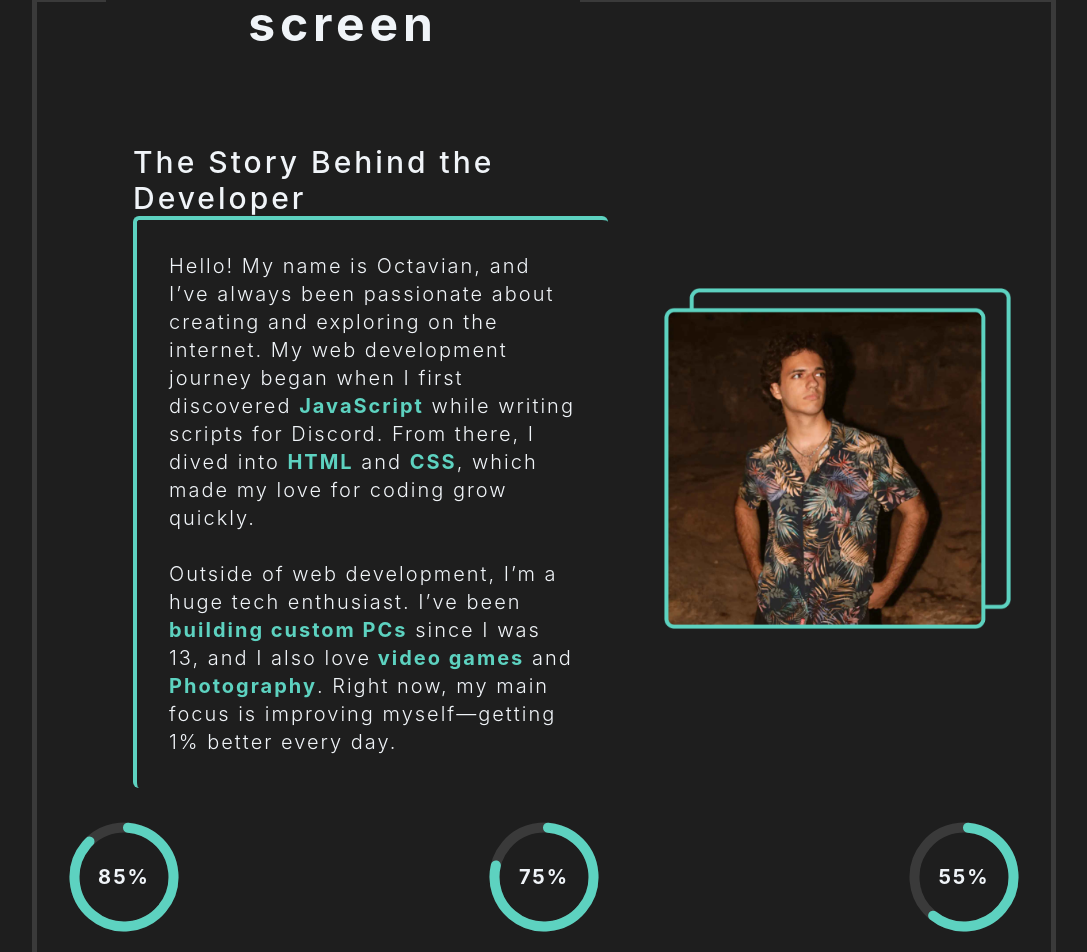
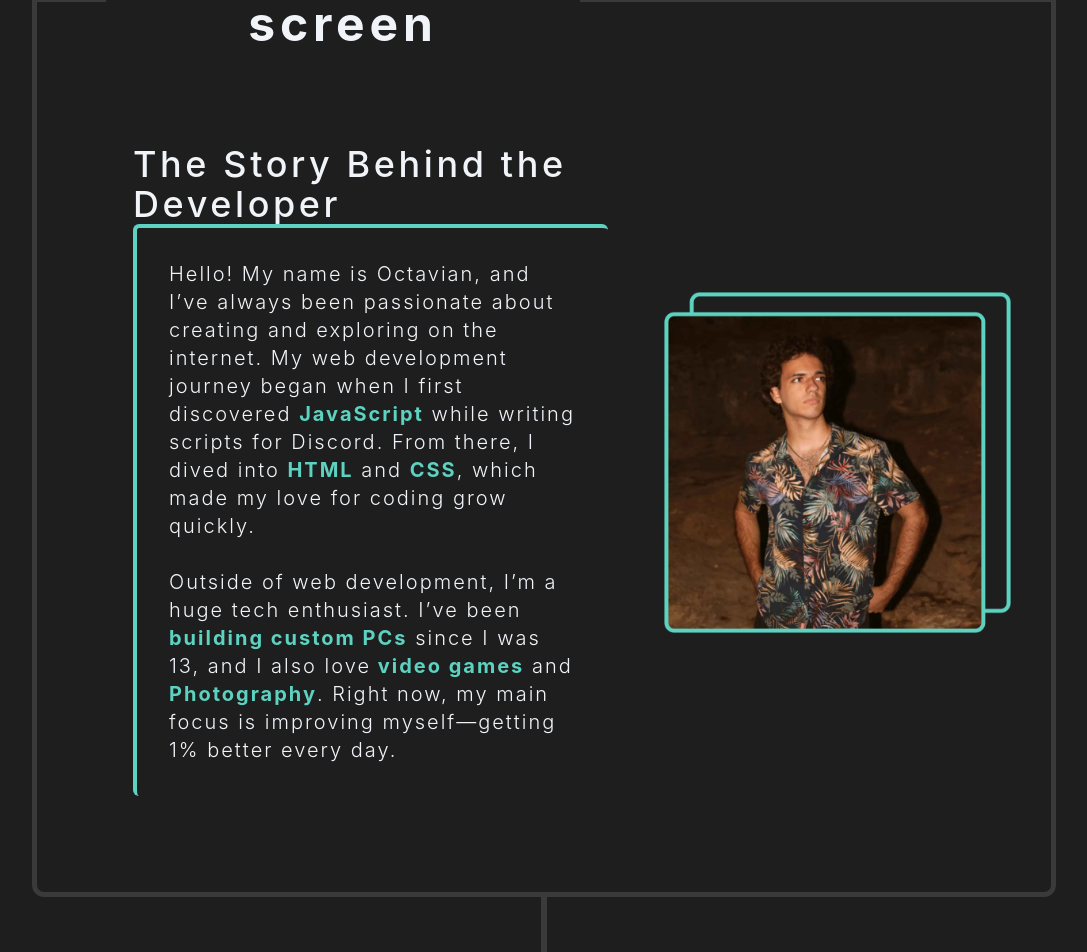
Before and after one commit to Charlatan2k/Portofolio, a Next.js app: page / in a window 1280 px wide. Shown: the part 1203-2155 px from the top of the page, without its empty margins (96-1183 px from the left). Built offline with nearby package versions, Linux system fonts and the light colour scheme.

Commit message:
feat: removed circleProgressBars from about section globally

```diff
--- a/src/app/components/Sections/About.tsx
+++ b/src/app/components/Sections/About.tsx
@@ -1,5 +1,5 @@
 import Image from 'next/image';
-import CircularProgressBar from '../UI/CircleProgressBar';
+// import CircularProgressBar from '../UI/CircleProgressBar';
 import { useTranslation } from 'react-i18next';
 
 export default function About() {
@@ -8,11 +8,11 @@ export default function About() {
   return (
     <div
       id='about'
-      className='flex lg:mt-[33%] xl:mt-[23%] 2xl:mt-[18%] w-full flex-col justify-center items-center'
+      className='flex md:mt-[40%] lg:mt-[33%] xl:mt-[23%] 2xl:mt-[18%] w-full flex-col justify-center items-center'
     >
       <section
         id='#about'
-        className='border-[5px] flex flex-col items-center rounded-xl border-[var(--primary-gray)] w-[80%] h-[10%] 2xl:pb-[10rem] xl:pb-12 3xl:pb-80'
+        className='border-[5px] flex flex-col items-center rounded-xl border-[var(--primary-gray)] w-[80%] h-[10%] pb-24'
       >
         <header className='titles-div justify-center items-center flex gap-6 w-full mt-44'>
           <hr className='border-[2px] border-[var(--primary-gray)] w-[50%] xl:w-[8%]' />
@@ -25,11 +25,11 @@ export default function About() {
           <div className='content-duo 2xl:gap-[20%] gap-[20%] flex'>
             <section className='flex flex-col xl:flex-row items-center justify-center 3xl:gap-[15%] 2xl:gap-64 xl:gap-24'>
               <section className='text-container lg:rounded-xl lg:border-b-4 lg:border-t-4 lg:pt-4 xl:border-b-0 xl:border-t-0 xl:pt-0 xl:rounded-none border-[var(--primary-blue)] flex lg:w-[90%] xl:ml-24 flex-col items-center 2xl:w-[40%] xl:w-[70%] relative'>
-                <h2 className='text-3xl 3xl:text-4xl font-medium '>
+                <h2 className='text-3xl md:text-2xl lg:text-4xl 3xl:text-4xl font-medium '>
                   {t('about_second_title')}
                 </h2>
                 <article className='flex flex-col p-8 xl:border-l-4 xl:border-t-4 border-[var(--primary-blue)] rounded-md'>
-                  <p className='font-light lg:text-base xl:text-xl 3xl:text-2xl'>
+                  <p className='font-light  lg:text-base xl:text-xl 3xl:text-2xl'>
                     {t('description1')}{' '}
                     <span className='font-bold text-[var(--primary-blue)]'>
                       JavaScript
@@ -69,16 +69,16 @@ export default function About() {
                   width={400}
                   height={400}
                   alt='About me Photo'
-                  className='lg:w-[70%] 3xl:w-[90%] 3xl:mr-40 xl:w-auto lg:mt-10 lg:mb-14 xl:mr-20'
+                  className='md:w-[65%] lg:w-[70%] 3xl:w-[90%] 3xl:mr-40 xl:w-auto lg:mt-10 lg:mb-14 xl:mr-20'
                 />
               </figure>
             </section>
           </div>
-          <section className=' flex items-end p-8 xl:mt-12  2xl:mt-12 justify-between xl:mb-[-7%] 2xl:mb-[-14%] 3xl:mb-[-14%] 3xl:pb-8 2xl:pb-28 pb-20 3xl:h-48 h-44 w-full '>
+          {/* <section className=' flex items-end p-8 md:mt-12 md: xl:mt-12  2xl:mt-12 justify-between xl:mb-[-7%] 2xl:mb-[-14%] 3xl:mb-[-14%] 3xl:pb-8 2xl:pb-28 pb-20 3xl:h-48 h-44 w-full '>
             <CircularProgressBar percentage={85} text={t('progressCircle1')} />
             <CircularProgressBar percentage={75} text='Fitness' />
             <CircularProgressBar percentage={55} text={t('progressCircle3')} />
-          </section>
+          </section> */}
         </article>
       </section>
       <div className='border-[3px] border-[var(--primary-gray)] h-40'></div>
```
